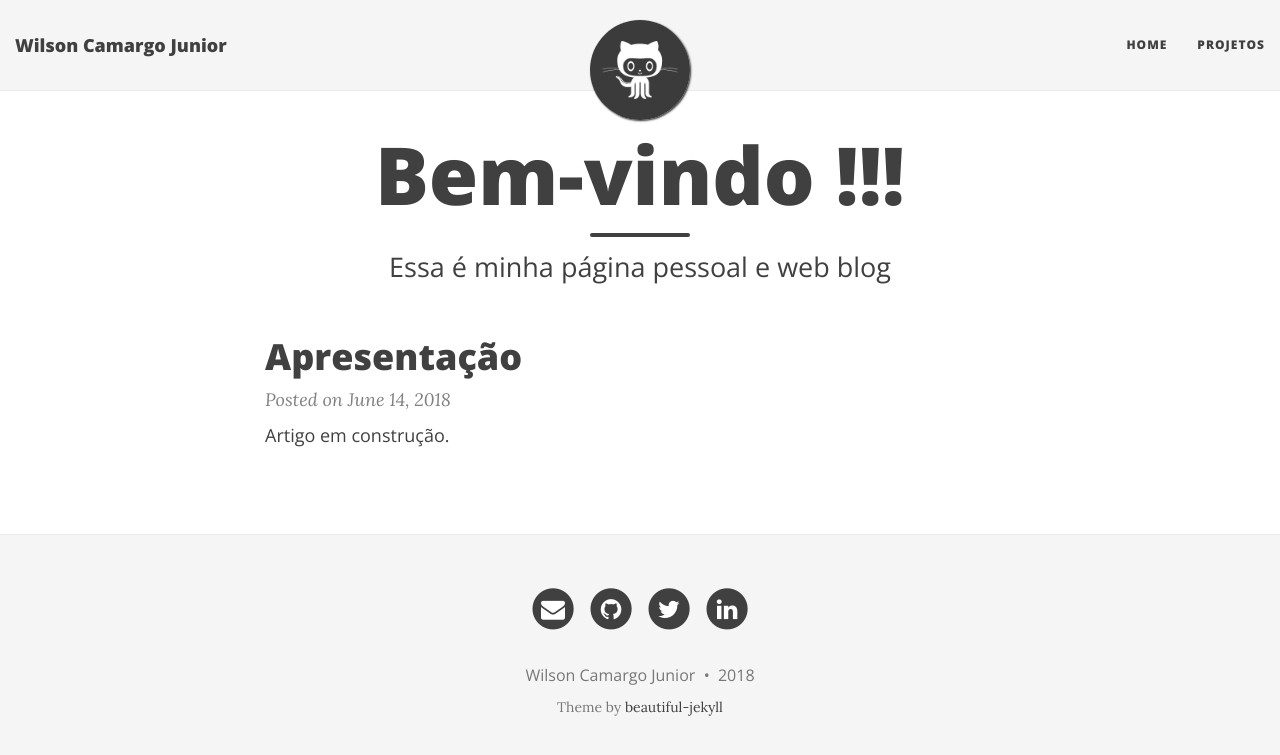
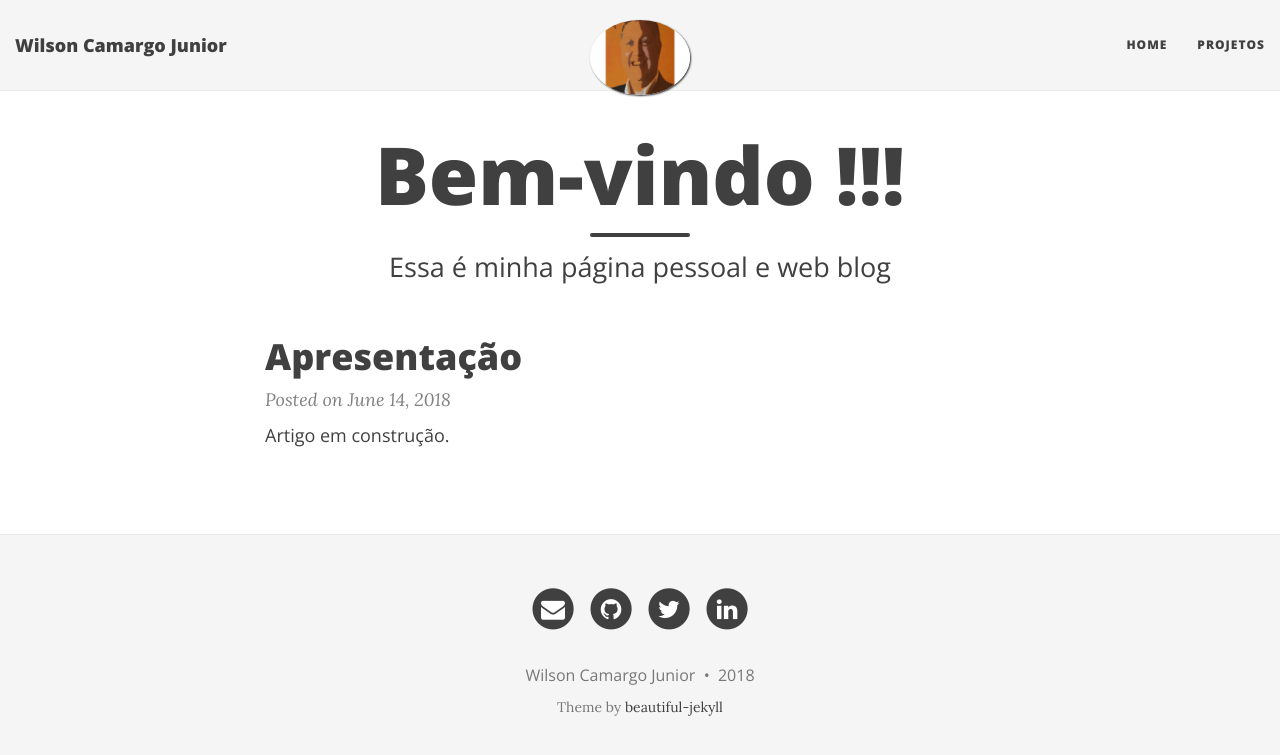
Before and after one commit to wilson-camargo-jr/teste, a Jekyll site: the page built from index.html, in a window 1280 px wide. Shown: the top 755 px of the page. Built offline with Jekyll 4.4.1, drawn with Linux system fonts in a browser that asks for light colours; nearby versions of some CDN libraries; the list of posts is cut into pages by our own code.

Commit message:
Update _config.yml

```diff
--- a/_config.yml
+++ b/_config.yml
@@ -32,7 +32,7 @@ navbar-links:
 
 # Image to show in the navigation bar - image must be a square (width = height)
 # Remove this parameter if you don't want an image in the navbar
-avatar: "/img/avatar-icon.png"
+avatar: "/img/eu.jpg"
 
 # If you want to have an image logo in the top-left corner instead of the title text,
 # then specify the following parameter
```
